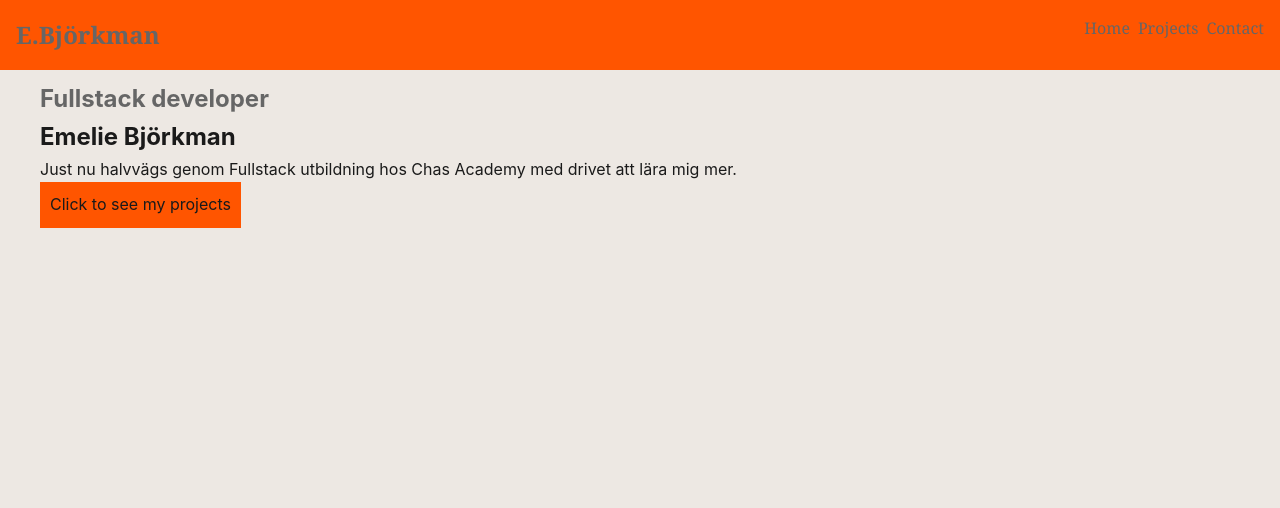
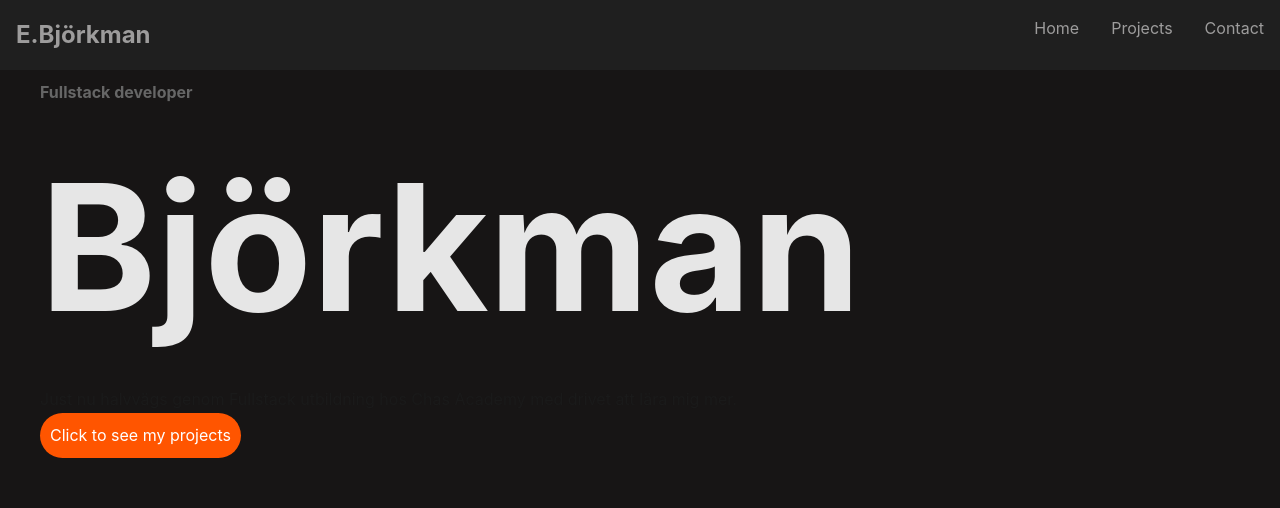
Before and after one commit to bjorkmanemelie/Bjorkman, a React (Vite) app in the folder client/: page / in a window 1280 px wide. Shown: the top 508 px of the page. Built offline with nearby package versions, Linux system fonts and the light colour scheme; no server answers.

Commit message:
styling navbar n hero

```diff
--- a/client/src/components/Hero.tsx
+++ b/client/src/components/Hero.tsx
@@ -4,7 +4,7 @@ const Hero = () => {
   return (
     <section id="home">
       <h1 className="hero-h1">Fullstack developer</h1>
-      <h2 className="hero-h2">Emelie Björkman</h2>
+      <h2 className="hero-h2">Björkman</h2>
       <p>
         Just nu halvvägs genom Fullstack utbildning hos Chas Academy med drivet
         att lära mig mer.
--- a/client/src/index.css
+++ b/client/src/index.css
@@ -1,4 +1,4 @@
-@import './styles/variables.css';
+@import "./styles/variables.css";
 
 * {
   margin: 0;
@@ -9,7 +9,7 @@
 body {
   background-color: var(--color-bg);
   color: var(--color-text);
-  font-family: 'Inter', sans-serif;
+  font-family: "Inter", sans-serif;
   line-height: 1.6;
 }
 
--- a/client/src/styles/Hero.css
+++ b/client/src/styles/Hero.css
@@ -1,7 +1,7 @@
 #home {
   display: flex;
   flex-direction: column;
-  background-color: var(--color-bg-secondary);
+  background-color: var(--color-bg);
   color: #1a1a1a;
   list-style: none;
   padding-top: 80px;
@@ -16,6 +16,17 @@
 
 .hero-btn {
   background-color: var(--color-accent);
-  color: #1a1a1a;
+  color: white;
   padding: 10px;
+  border-radius: 50px;
 }
+
+.hero-h1 {
+  font-size: 1rem;
+}
+
+.hero-h2 {
+  font-size: 11rem;
+  font-weight: bold;
+  color: var(--color-text);
+}
--- a/client/src/styles/Navbar.css
+++ b/client/src/styles/Navbar.css
@@ -1,7 +1,6 @@
 .Navbar {
   position: fixed;
-  font-family: Georgia, "Times New Roman", Times, serif;
-  background-color: var(--color-accent);
+  background-color: var(--color-bg-secondary);
   color: #1a1a1a;
   display: flex;
   width: 100%;
@@ -16,6 +15,6 @@
 .navbar-links {
   display: flex;
   color: var(--color-text-muted);
-  gap: 0.5rem;
+  gap: 2rem;
   list-style: none;
 }
--- a/client/src/styles/variables.css
+++ b/client/src/styles/variables.css
@@ -1,9 +1,10 @@
 :root {
-  --color-bg: #f5f0eb;
-  --color-bg-secondary: #ede8e3;
+  --color-bg: #171515;
+  --color-bg-secondary: #1f1f1f;
   --color-accent: #ff5500;
-  --color-text: #1a1a1a;
-  --color-text-muted: #666666;
+  --color-text: #e6e6e6;
+  --color-text-muted: #9d9c9c;
   --border-radius: 12px;
   --max-width: 1200px;
+  --font-family: "Inter", sans-serif;
 }
```
